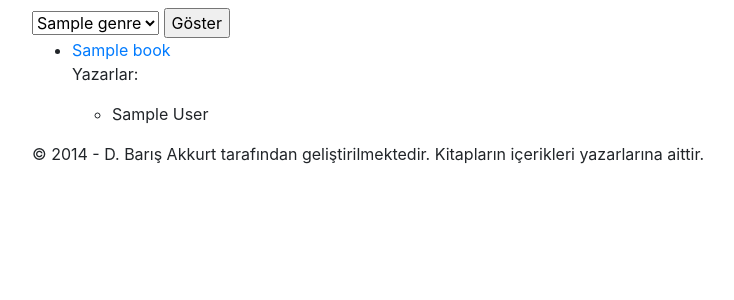
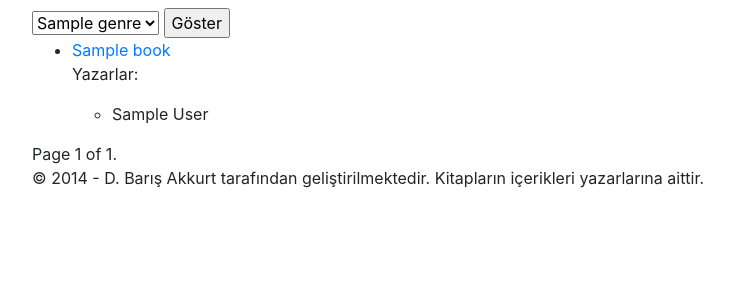
Before and after one commit to dbarisakkurt/openlibary, a Django app: page /booksite/all_books/ in a window 1280 px wide. Shown: the part 58-358 px from the top of the page, without its empty margins (53-787 px from the left). Run offline with Django 3.2, Linux system fonts and the light colour scheme; tables that the repository leaves empty hold one stand-in row (values such as "Sample post"); some libraries are stand-ins or nearby versions.

Commit message:
pagination

```diff
--- a/booksite/models.py
+++ b/booksite/models.py
@@ -5,11 +5,9 @@ from django import forms
 import datetime
 
 
-#TODO: resim ve dosya upload
-#TODO: dosyalara link ver
-#TODO: sayfalama özelliği
 #TODO: yazar için özgeçmiş, web sitesi, doğum tariyi alanı ekle.
 #TODO: kitap için kısa özet, uzun özet, orjinal dil, orjinal adı, yayın tarihi, lisansı alanı ekle
+#TODO: dropbox integration
 
 
 
@@ -31,10 +29,22 @@ class Author(models.Model):
 class Book(models.Model):
 
     def change_name(instance, file_name):
-        return "documents/covers/"+unicode(datetime.datetime.now())+file_name
+        year=datetime.datetime.today().year
+        month=datetime.datetime.today().month
+        day=datetime.datetime.today().day
+        hour=datetime.datetime.today().hour
+        minute=datetime.datetime.today().minute
+        second=datetime.datetime.today().second
+        return "documents/covers/"+unicode(str(year)+str(month)+str(day)+str(hour)+str(minute)+str(second))+file_name
 
     def change_name2(instance, file_name):
-        return "documents/docs/"+unicode(datetime.datetime.now())+file_name
+        year=datetime.datetime.today().year
+        month=datetime.datetime.today().month
+        day=datetime.datetime.today().day
+        hour=datetime.datetime.today().hour
+        minute=datetime.datetime.today().minute
+        second=datetime.datetime.today().second
+        return "documents/docs/"+unicode(str(year)+str(month)+str(day)+str(hour)+str(minute)+str(second))+file_name
 
     title = models.CharField(max_length=100)
     authors = models.ManyToManyField(Author)
--- a/booksite/templates/booksite/all_books.html
+++ b/booksite/templates/booksite/all_books.html
@@ -65,6 +65,22 @@
 		{% endif %}
       </div>
 
+      <div class="pagination">
+    		<span class="step-links">
+        		{% if all_books_list.has_previous %}
+            		<a href="?page={{ all_books_list.previous_page_number }}">previous</a>
+        		{% endif %}
+
+        		<span class="current">
+            		Page {{ all_books_list.number }} of {{ all_books_list.paginator.num_pages }}.
+        		</span>
+
+        		{% if all_books_list.has_next %}
+            		<a href="?page={{ all_books_list.next_page_number }}">next</a>
+        		{% endif %}
+    		</span>
+</div>
+
       <div class="footer">
         <p>&copy; 2014 - D. Barış Akkurt tarafından geliştirilmektedir. Kitapların içerikleri yazarlarına aittir.</p>
       </div>
--- a/booksite/templates/booksite/book_detail.html
+++ b/booksite/templates/booksite/book_detail.html
@@ -42,7 +42,9 @@
           <li>{{ genre.name }} </li>
         {% endfor %}
 
-		  <a href="{{book.cover_path}}">İndir</a>
+		  <a href="/temp_files/{{book.book_file}}">İndir</a>
+
+		  <img src="/temp_files/{{book.cover_path}}" alt="Kitap Kapagi" width="100" height="140" />
 
       </div>
 
--- a/booksite/views.py
+++ b/booksite/views.py
@@ -7,6 +7,7 @@ from django.core.mail import send_mail
 from django.http import HttpResponseRedirect
 from django.core.urlresolvers import reverse
 import logging
+from django.core.paginator import Paginator, EmptyPage, PageNotAnInteger
 
 logger = logging.getLogger(__name__)
 
@@ -18,7 +19,23 @@ logger = logging.getLogger(__name__)
 
 def all_books(request):
     all_books_list = Book.objects.all().order_by('-title')[:]
+    paginator = Paginator(all_books_list, 10) # Show 10 books per page
+
     all_genres_list = Genre.objects.all().order_by('-name')[:]
+
+    page = request.GET.get('page')
+    try:
+        all_books_list = paginator.page(page)
+    except PageNotAnInteger:
+        all_books_list = paginator.page(1)        # If page is not an integer, deliver first page.
+    except EmptyPage:
+        # If page is out of range (e.g. 9999), deliver last page of results.
+        all_books_list = paginator.page(paginator.num_pages)
+
+
+
+
+
 
     context = {'all_books_list': all_books_list, 'all_genres_list': all_genres_list}
     return render(request, 'booksite/all_books.html', context)
--- a/openlibrary/settings.py
+++ b/openlibrary/settings.py
@@ -54,12 +54,12 @@ USE_TZ = True
 
 # Absolute filesystem path to the directory that will hold user-uploaded files.
 # Example: "/var/www/example.com/media/"
-MEDIA_ROOT = ''
+MEDIA_ROOT = 'C:\\Users\\baris\\workspace\\OpenLibrary\\booksite\\temp_files'
 
 # URL that handles the media served from MEDIA_ROOT. Make sure to use a
 # trailing slash.
 # Examples: "http://example.com/media/", "http://media.example.com/"
-MEDIA_URL = '/media/'
+MEDIA_URL = '/temp_files/'
 
 # Absolute path to the directory static files should be collected to.
 # Don't put anything in this directory yourself; store your static files
```
Also changed, not shown: 4 other files.
